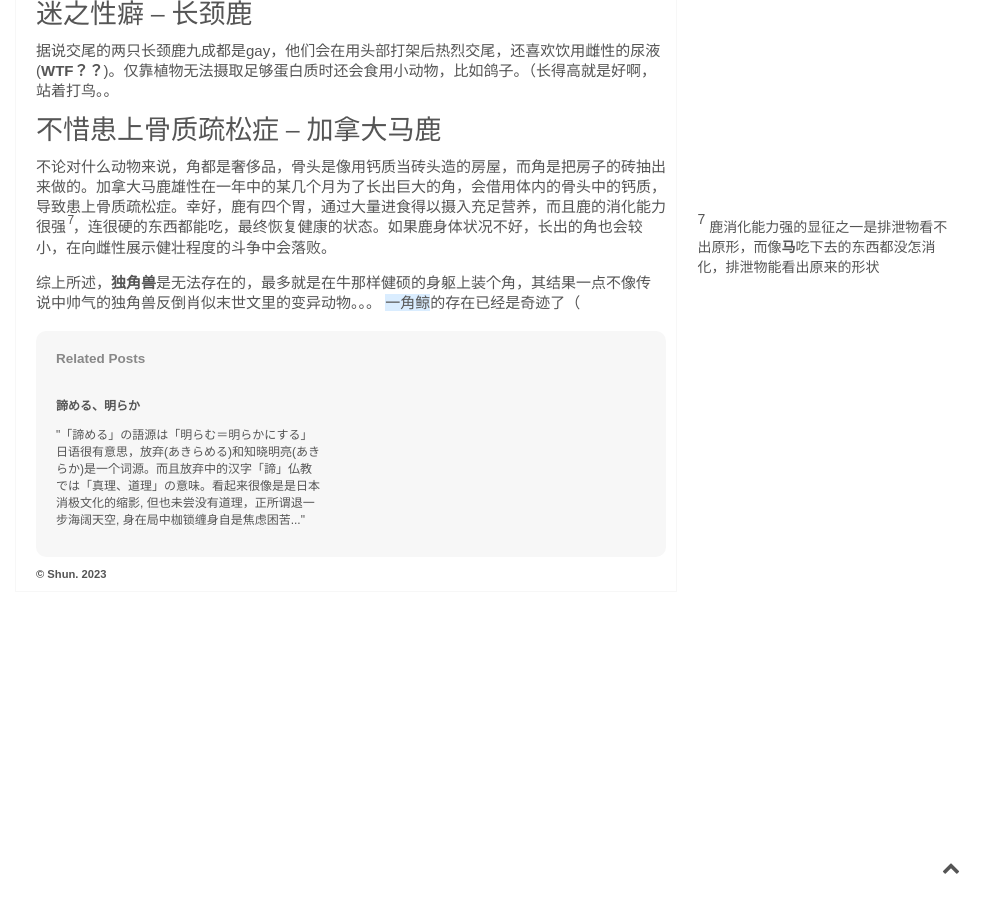
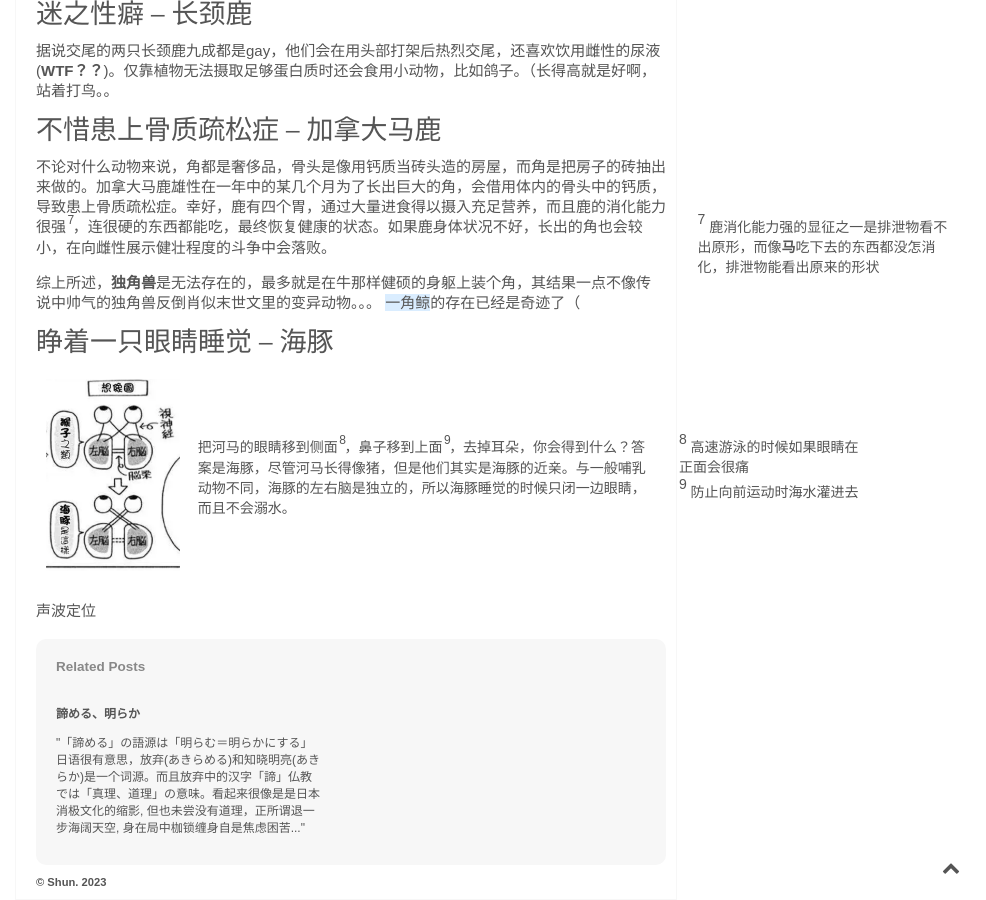
Before and after one commit to r7shun/r7shun.github.io, a Jekyll site: the page built from _posts/2023-03-01-bioIllustrations.md, in a window 1280 px wide and 900 px high, scrolled down 2327 px. Shown: the whole window, without its empty margins (294-1280 px from the left). Built offline with Jekyll 4.4.1, drawn with Linux system fonts in a browser that asks for light colours; formulas are drawn with MathJax 3; before the commit the page ends 2919 px from its top, so only the background shows below that.

Commit message:
fix gh favicon

```diff
--- a/_layouts/Post.html
+++ b/_layouts/Post.html
@@ -48,7 +48,8 @@
     <link rel="stylesheet" type="text/css" href="https://cdnjs.cloudflare.com/ajax/libs/font-awesome/4.7.0/css/font-awesome.css" />
     <link rel="canonical" href="{{site.url}}{{page.url}}"/>
     <link rel="apple-touch-icon" href="/assets/img/profile.png">
-    <link rel="icon" href="/assets/img/favicon.png" type="image/png" sizes="16x16"/>
+    <!-- <link rel="icon" href="/assets/img/favicon.png?" type="image/png" sizes="16x16"/> -->
+    <link rel="icon" href="/assets/img/favicon.ico?" type="image/x-icon" sizes="16x16"/>
     <link href="/assets/css/Style.css" rel="stylesheet" media="all" class="default" />
 
     <link href="/assets/css/Util.css" rel="stylesheet" media="all" class="default" />
--- a/_posts/2023-03-01-bioIllustrations.md
+++ b/_posts/2023-03-01-bioIllustrations.md
@@ -62,3 +62,11 @@
 不论对什么动物来说，角都是奢侈品，骨头是像用钙质当砖头造的房屋，而角是把房子的砖抽出来做的。加拿大马鹿雄性在一年中的某几个月为了长出巨大的角，会借用体内的骨头中的钙质，导致患上骨质疏松症。幸好，鹿有四个胃，通过大量进食得以摄入充足营养，而且鹿的消化能力很强[[鹿消化能力强的显征之一是排泄物看不出原形，而像**马**吃下去的东西都没怎消化，排泄物能看出原来的形状::rsn]]，连很硬的东西都能吃，最终恢复健康的状态。如果鹿身体状况不好，长出的角也会较小，在向雌性展示健壮程度的斗争中会落败。
 
 综上所述，**独角兽**是无法存在的，最多就是在牛那样健硕的身躯上装个角，其结果一点不像传说中帅气的独角兽反倒肖似末世文里的变异动物。。。 [[一角鲸::highlight]]的存在已经是奇迹了（
+
+# 睁着一只眼睛睡觉 -- 海豚
+
+![dolphin](../assets/inserts/230302dolphin.png) | 把河马的眼睛移到侧面[[高速游泳的时候如果眼睛在正面会很痛::rsn]]，鼻子移到上面[[防止向前运动时海水灌进去::rsn]]，去掉耳朵，你会得到什么？答案是海豚，尽管河马长得像猪，但是他们其实是海豚的近亲。与一般哺乳动物不同，海豚的左右脑是独立的，所以海豚睡觉的时候只闭一边眼睛，而且不会溺水。
+
+
+
+声波定位
```
Also changed, not shown: assets/inserts/230302dolphin.png (added).
